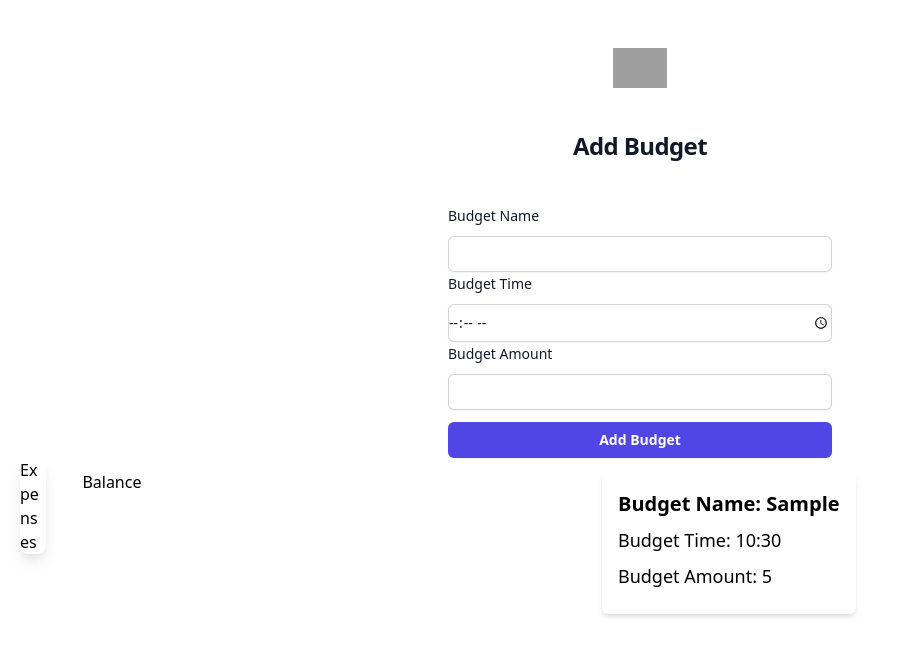
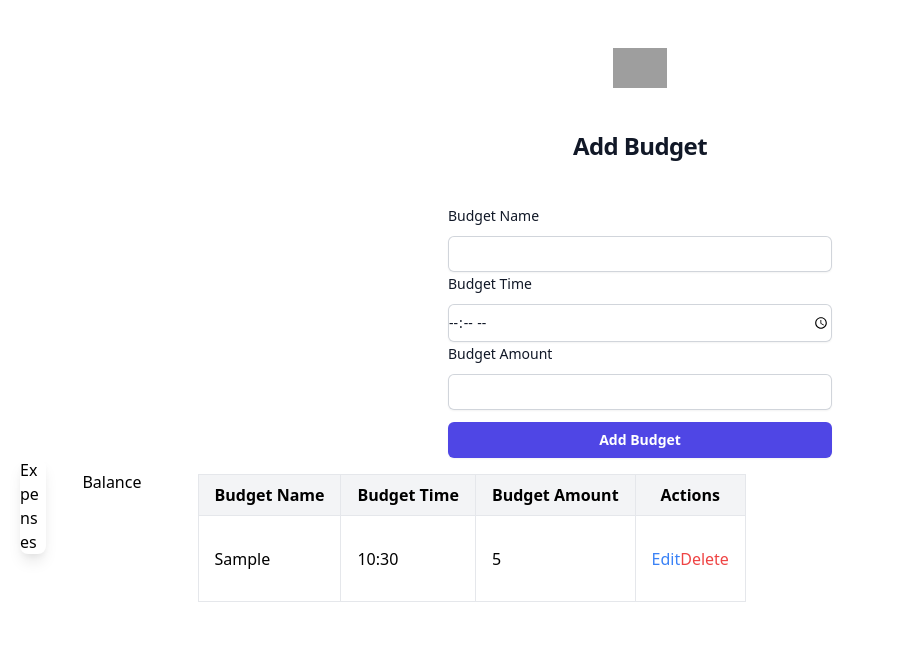
Before and after one commit to vickymayowa/Budget-Application-Using-Angular, an Angular app: page /budget in a window 1280 px wide. Both pictures are taken after typing "Sample", "10:30", "5" into the empty fields and a click on the button "Add Budget". Shown: the top 656 px of the page, without its empty margins (0-898 px from the left). Built offline with nearby package versions, Linux system fonts and the light colour scheme; grey boxes are pictures that could not be loaded.

Commit message:
Working on each user to have thier own budget

```diff
--- a/src/app/budget/budget.component.html
+++ b/src/app/budget/budget.component.html
@@ -55,11 +55,76 @@
     </div>
   </div>
 
-  <div *ngFor="let Budget of BudgetArray" class="max-w-md mx-auto bg-white rounded-md overflow-hidden shadow-md m-4">
-    <div class="p-4">
-      <p class="text-xl font-bold mb-2">Budget Name: {{ Budget.BudgetName }}</p>
-      <p class="text-lg mb-2">Budget Time: {{ Budget.BudgetTime }}</p>
-      <p class="text-lg mb-2">Budget Amount: {{ Budget.BudgetAmount }}</p>
+  <div *ngIf="BudgetArray.length === 0" class="text-xl font-bold mb-4 text-center text-gray-900">No budget added yet.</div>
+<div class="mt-4 flex justify-center" *ngIf="BudgetArray.length > 0">
+  <table class="min-w-full border border-gray-200">
+    <thead>
+      <tr>
+        <th class="border bg-gray-100 px-4 py-2">Budget Name</th>
+        <th class="border bg-gray-100 px-4 py-2">Budget Time</th>
+        <th class="border bg-gray-100 px-4 py-2">Budget Amount</th>
+        <th class="border bg-gray-100 px-4 py-2">Actions</th>
+      </tr>
+    </thead>
+    <tbody>
+      <tr *ngFor="let Budget of BudgetArray">
+        <td class="border px-4 py-2">{{ Budget.BudgetName }}</td>
+        <td class="border px-4 py-2">{{ Budget.BudgetTime }}</td>
+        <td class="border px-4 py-2">{{ Budget.BudgetAmount }}</td>
+        <td class="border px-4 py-2">
+          <button class="text-blue-500 hover:text-blue-700" (click)="editBudget(Budget)">Edit</button>
+          <button class="text-red-500 hover:text-red-700" (click)="deleteBudget(Budget)">Delete</button>
+        </td>
+      </tr>
+    </tbody>
+  </table>
+</div>
+
+
+<div *ngIf="showEditModal" class="fixed inset-0 z-10 overflow-y-auto">
+  <div class="flex items-end justify-center min-h-screen pt-4 px-4 pb-20 text-center sm:block sm:p-0">
+    <div class="fixed inset-0 transition-opacity" aria-hidden="true">
+      <div class="absolute inset-0 bg-gray-500 opacity-75"></div>
+    </div>
+
+    <!-- Modal Content -->
+    <span class="hidden sm:inline-block sm:align-middle sm:h-screen" aria-hidden="true">&#8203;</span>
+    <div class="inline-block align-bottom bg-white rounded-lg text-left overflow-hidden shadow-xl transform transition-all sm:my-8 sm:align-middle sm:w-full sm:max-w-md">
+      <div class="bg-gray-50 px-4 pt-5 pb-4 sm:p-6 sm:pb-4">
+        <h3 class="text-lg font-medium text-gray-900">Edit Budget</h3>
+        <div class="mt-2">
+          <form>
+            <div>
+              <label for="BudgetName" class="block text-sm font-medium leading-6 text-gray-900">Budget Name</label>
+              <div class="mt-2">
+                <input type="text" name="BudgetName" required [(ngModel)]="BudgetName" class="block w-full rounded-md border-0 py-1.5 text-gray-900 shadow-sm ring-1 ring-inset ring-gray-300 placeholder:text-gray-400 focus:ring-2 focus:ring-inset focus:ring-indigo-600 sm:text-sm sm:leading-6" />
+              </div>
+            </div>
+
+            <div>
+              <label for="BudgetTime" class="block text-sm font-medium leading-6 text-gray-900">Budget Time</label>
+              <div class="mt-2">
+                <input type="time" name="BudgetTime" required [(ngModel)]="BudgetTime" class="block w-full rounded-md border-0 py-1.5 text-gray-900 shadow-sm ring-1 ring-inset ring-gray-300 placeholder:text-gray-400 focus:ring-2 focus:ring-inset focus:ring-indigo-600 sm:text-sm sm:leading-6" />
+              </div>
+            </div>
+
+            <div>
+              <label for="BudgetAmount" class="block text-sm font-medium leading-6 text-gray-900">Budget Amount</label>
+              <div class="mt-2">
+                <input type="number" name="BudgetAmount" required [(ngModel)]="BudgetAmount" class="block w-full rounded-md border-0 py-1.5 text-gray-900 shadow-sm ring-1 ring-inset ring-gray-300 placeholder:text-gray-400 focus:ring-2 focus:ring-inset focus:ring-indigo-600 sm:text-sm sm:leading-6" />
+              </div>
+            </div>
+          </form>
+        </div>
+      </div>
+      <div class="bg-gray-50 px-4 py-3 sm:px-6 sm:flex sm:flex-row-reverse">
+        <button type="button" (click)="saveEdit()" class="w-full inline-flex justify-center rounded-md border border-transparent shadow-sm px-4 py-2 bg-indigo-600 text-base font-medium text-white hover:bg-indigo-700 focus:outline-none focus:ring-2 focus:ring-offset-2 focus:ring-indigo-500 sm:ml-3 sm:w-auto sm:text-sm">
+          Save
+        </button>
+        <button type="button" (click)="cancelEdit()" class="mt-3 w-full inline-flex justify-center rounded-md border border-gray-300 shadow-sm px-4 py-2 bg-white text-base font-medium text-gray-700 hover:bg-gray-50 focus:outline-none focus:ring-2 focus:ring-offset-2 focus:ring-indigo-500 sm:mt-0 sm:ml-3 sm:w-auto sm:text-sm">
+          Cancel
+        </button>
+      </div>
     </div>
   </div>
 </div>
--- a/src/app/budget/budget.component.ts
+++ b/src/app/budget/budget.component.ts
@@ -51,4 +51,26 @@ export class BudgetComponent {
     this.BudgetTime = '';
     this.BudgetAmount = '';
   }
+  deleteBudget(budget: BudgetInterface) {
+    const index = this.BudgetArray.findIndex(item => item.id === budget.id);
+    console.log(index)
+    if (index !== -1) {
+      this.BudgetArray.splice(index, 1);
+      localStorage.setItem("BudgetDetails", JSON.stringify(this.BudgetArray));
+    }
+  }
+
+  showEditModal = false;
+  editingBudget: BudgetInterface | null = null;
+
+  editBudget(budget: BudgetInterface) {
+    this.editingBudget = { ...budget };
+    this.showEditModal = true;
+  };
+  saveEdit() {
+    this.showEditModal = false;
+  };
+  cancelEdit() {
+    this.showEditModal = false;
+  };
 }
```
